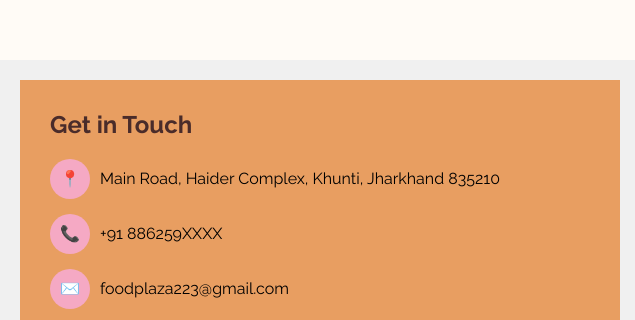
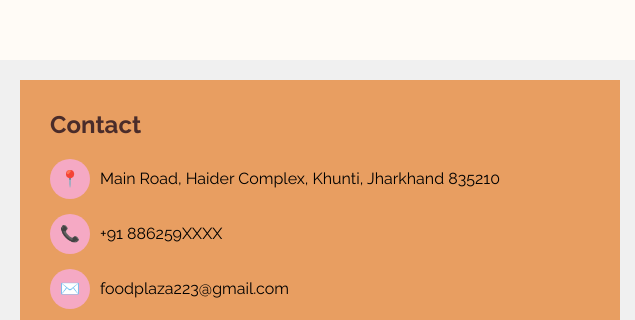
Before and after one commit to adnan1132/shop, a plain HTML site: page index.html in a window 1280 px wide. Shown: the part 2981-3301 px from the top of the page, 0-635 px from the left. Drawn offline with nearby package versions, Linux system fonts and the light colour scheme.

Commit message:
Update index.html

```diff
--- a/index.html
+++ b/index.html
@@ -196,7 +196,7 @@
 
 		<div style="width: 50%; background-color: #f0f0f0; padding: 20px; box-sizing: border-box;">
 			<div style="width: 100%; background-color: #e89e61; padding: 30px; box-sizing: border-box; font-family: sans-serif; color: #4a2c2a;">
-				<h2 style="margin-bottom: 20px;">Get in Touch</h2>
+				<h2 style="margin-bottom: 20px;">Contact</h2>
 
 				<!-- Location -->
 				<div style="display: flex; align-items: center; margin-bottom: 15px;">
```
